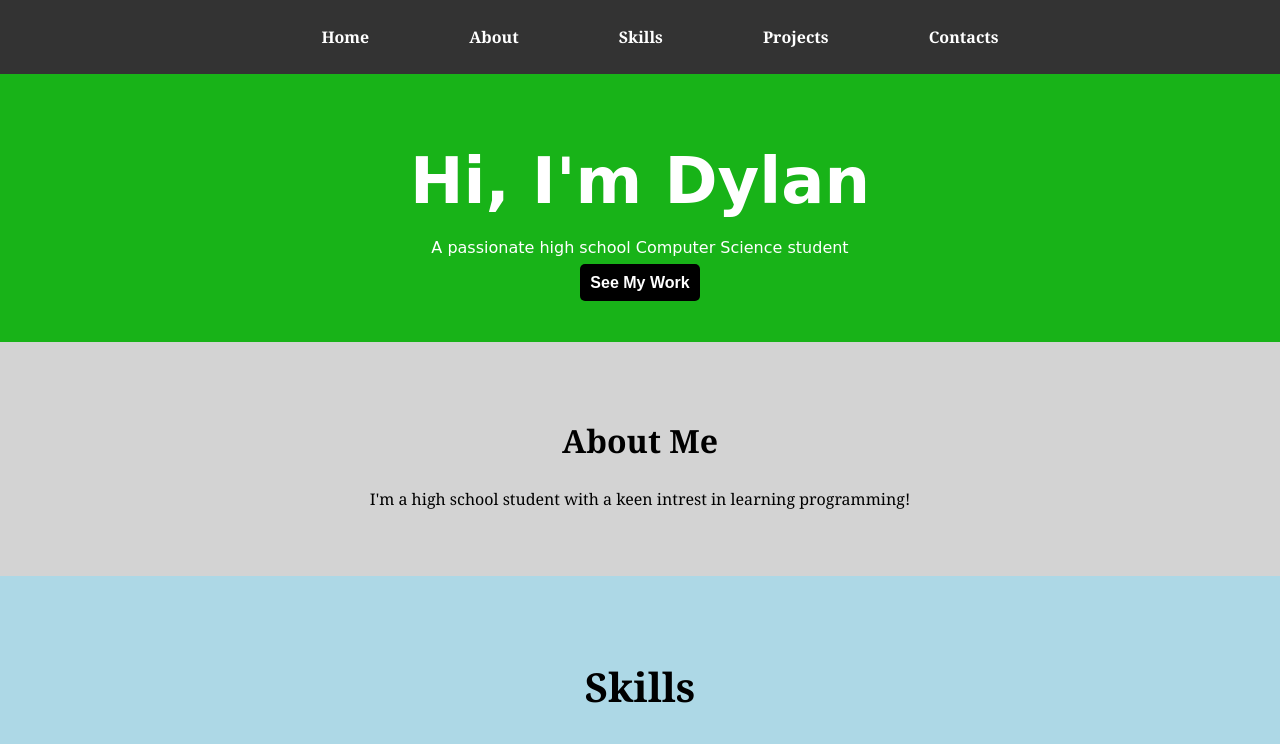
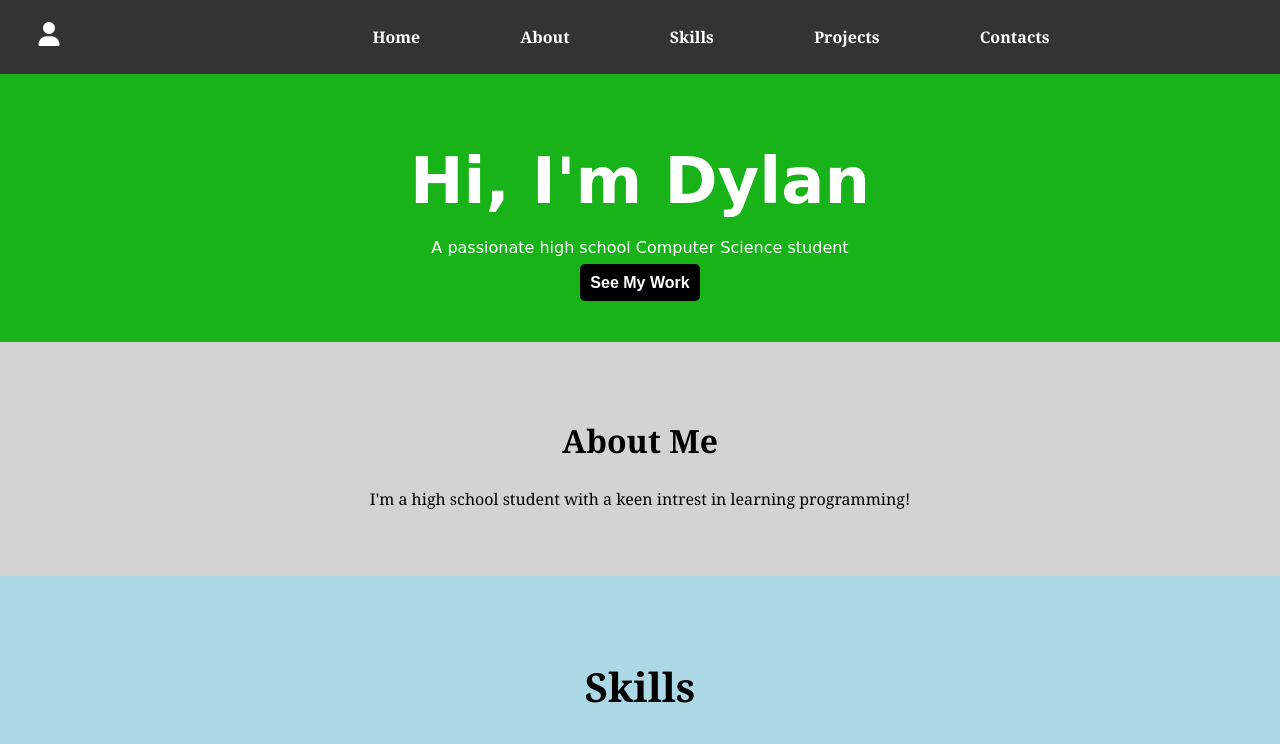
Before and after one commit to dsg6246/Portfolio, a plain HTML site: page index.html in a window 1280 px wide. Shown: the top 744 px of the page. Drawn offline with Linux system fonts and the light colour scheme.

Commit message:
finished

```diff
--- a/index.html
+++ b/index.html
@@ -14,10 +14,11 @@
 <body>
     <!-- Header -->
     <header>
+        <div id="image">
+            <i class="fa-solid fa-user fa-xl"></i>
+        </div>
         <nav>
-
             <ul>
-                <!-- <li id="left">a</li> -->
                 <li><a href="#">Home</a></li>
                 <li><a href="#about">About</a></li>
                 <li><a href="#skills">Skills</a></li>
--- a/style.css
+++ b/style.css
@@ -7,14 +7,23 @@ header {
     background-color: #333;
     color: white;
     padding: 10px 20px;
+    display: flex;
+    /* justify-content: space-between; */
+    /* justify-content: center; */
+     /* align-items: right;   */
 }
-
+#image {
+    padding-right: 22%;
+    padding-left: 1.5%;
+    padding-top: 13px;
+    /* align-items: center; */
+}
 header nav ul {
     list-style-type: none;
     display: flex;
     justify-content: center;
     gap: 100px;
-    /* text-align: center; */
+    text-align: center;
 }
 .left{
     justify-items: end;
```
